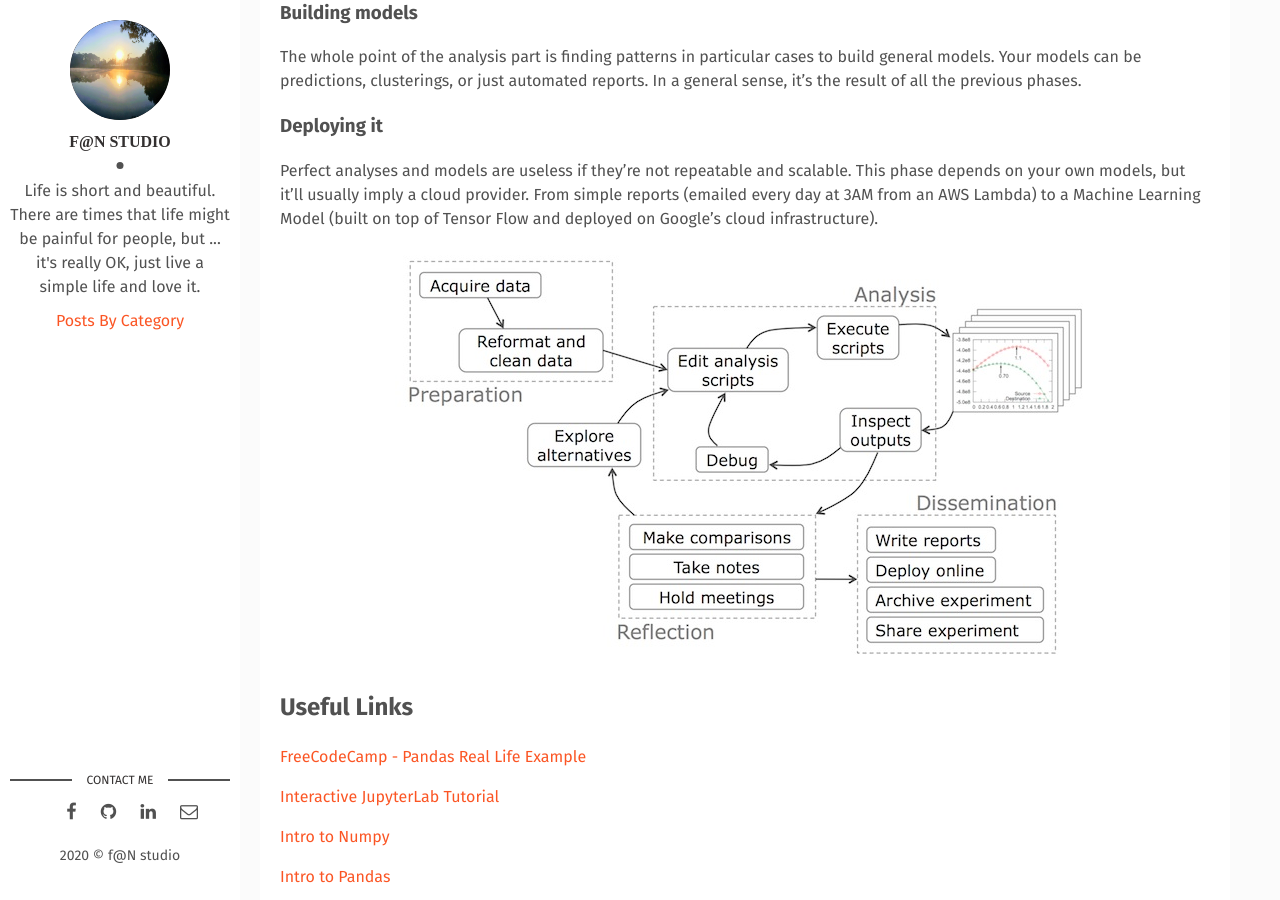
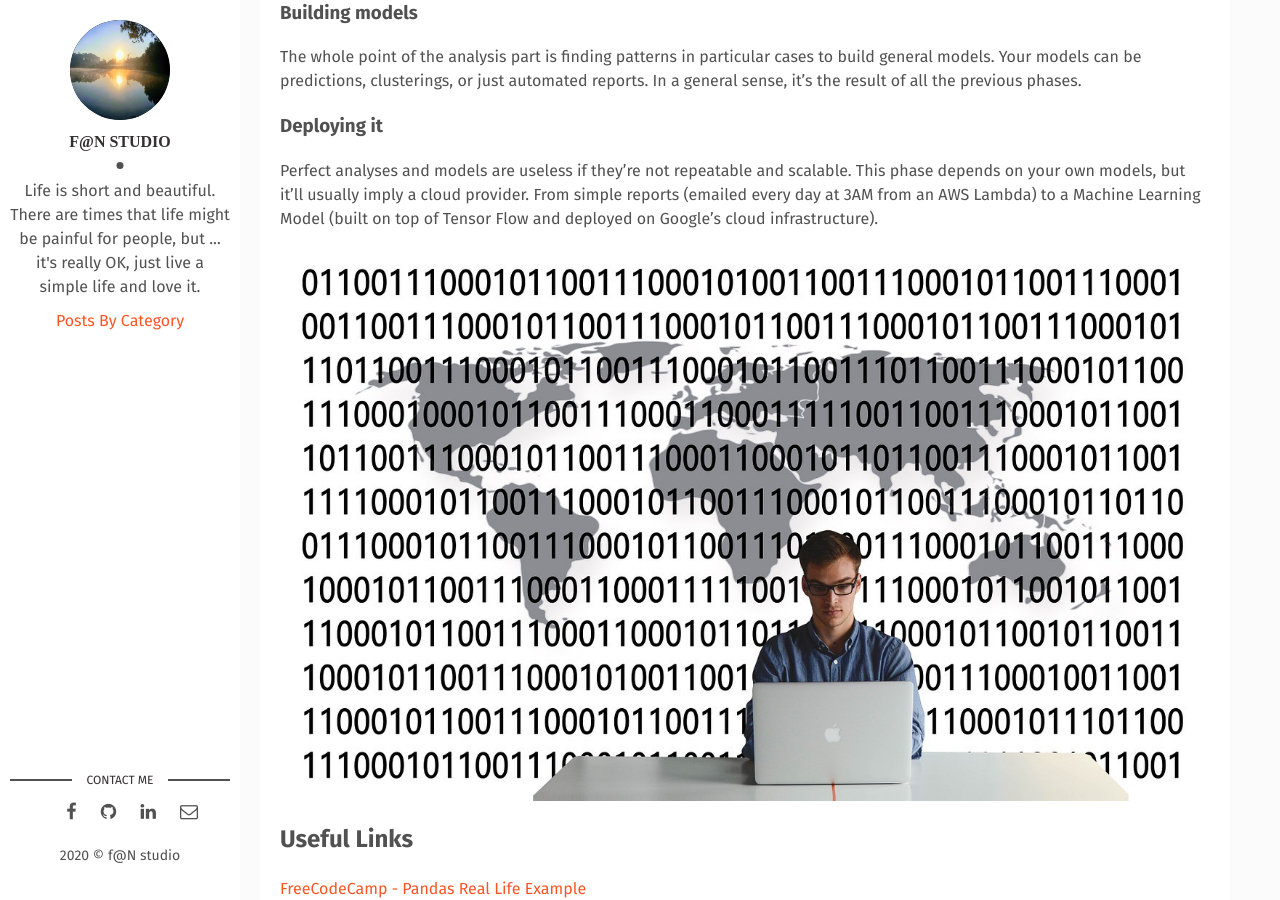
Before and after one commit to wowfrank/wowfrank.github.io, a Jekyll site: the page built from _posts/2020-04-15-notes-of-data-analysis-with-python.md, in a window 1280 px wide and 900 px high, scrolled down 4897 px. Built offline with Jekyll 4.4.1, drawn with Linux system fonts in a browser that asks for light colours; comment, search, counter and statistics services are not loaded.

Commit message:
Update 2020-04-15-notes-of-data-analysis-with-python.md

```diff
--- a/_posts/2020-04-15-notes-of-data-analysis-with-python.md
+++ b/_posts/2020-04-15-notes-of-data-analysis-with-python.md
@@ -172,7 +172,7 @@ The whole point of the analysis part is finding patterns in particular cases to
 Perfect analyses and models are useless if they're not repeatable and scalable. This phase depends on your own models, but it'll usually imply a cloud provider. From simple reports (emailed every day at 3AM from an AWS Lambda) to a Machine Learning Model (built on top of Tensor Flow and deployed on Google's cloud infrastructure).
 
 <div align="center"><div markdown='1'>
-![NOTEBOOKS]({{site.baseurl}}/assets/img/notes-of-data-analysis-with-python.jpg)
+![NOTEBOOKS]({{site.baseurl}}/assets/img/notes-of-data-analysis-with-python.jpeg)
 </div></div>
 
 ## Useful Links
```
